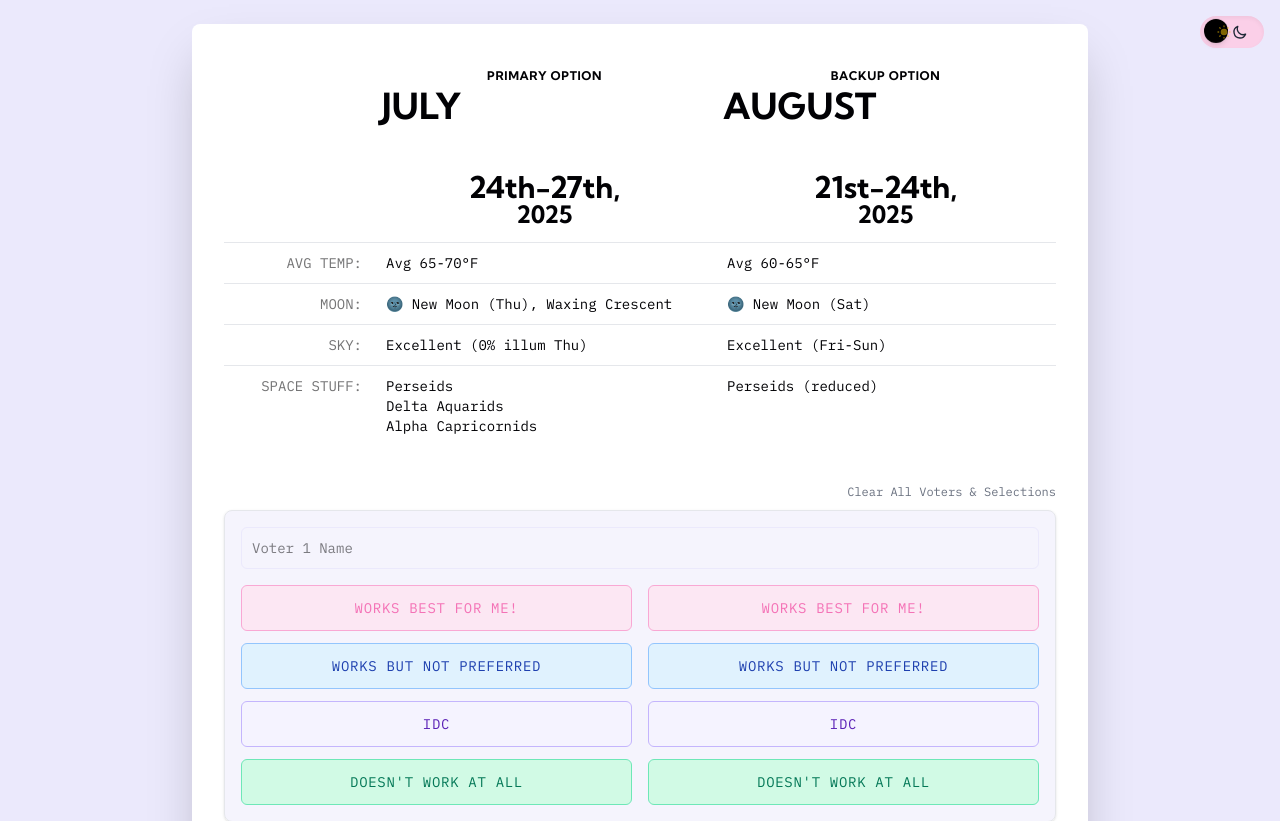
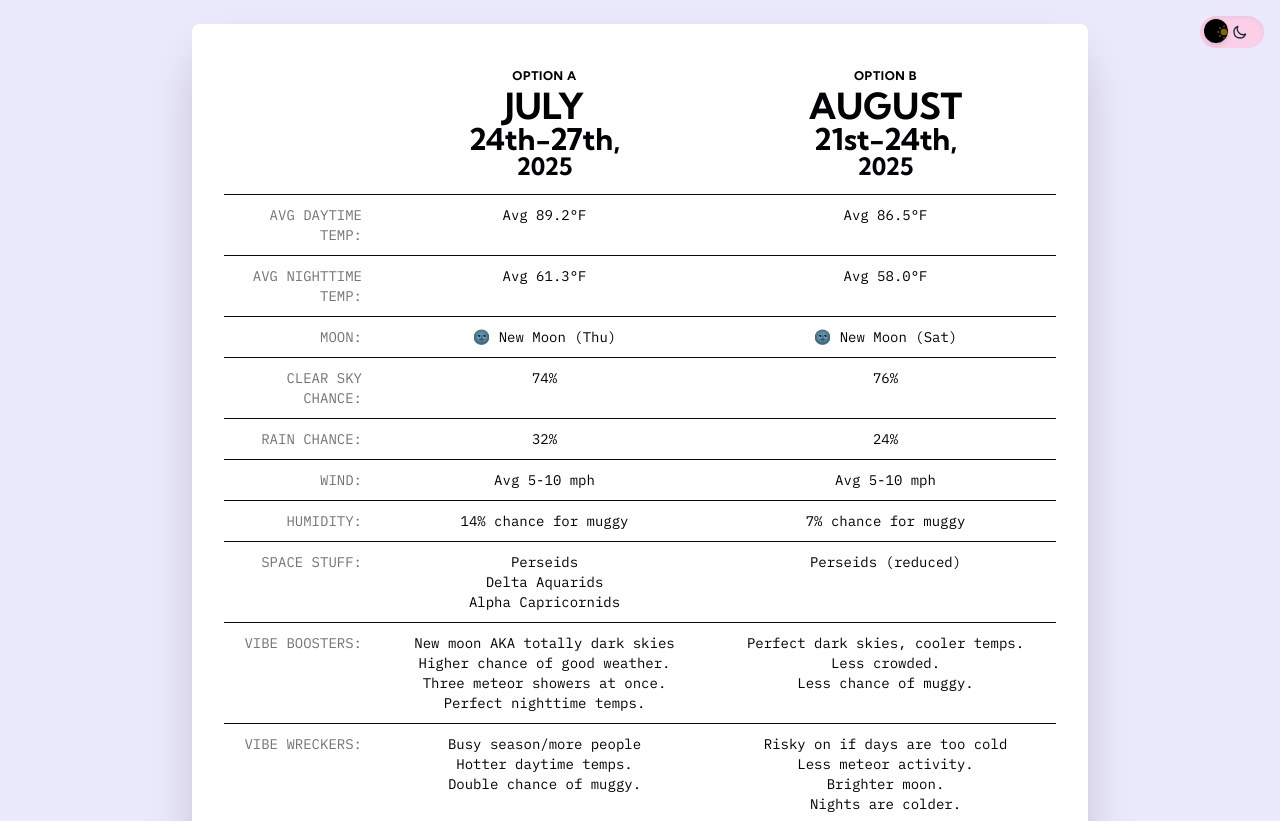
Before and after one commit to jordanlambrecht/float-trip-planner, a Next.js app: page / in a window 1280 px wide. Shown: the top 821 px of the page. Built offline with nearby package versions, Linux system fonts and the light colour scheme; no server answers; the database is empty.

Commit message:
feat: update TripDetails and TripOptionHeader components with enhanced weather details and improved layout

```diff
--- a/app/components/TripDetails.tsx
+++ b/app/components/TripDetails.tsx
@@ -14,7 +14,7 @@ function renderValue(val: string | string[]) {
 }
 
 const DetailRow = ({ label, value1, value2 }: DetailRowProps) => (
-  <div className='grid grid-cols-[auto_1fr_1fr] sm:grid-cols-[150px_1fr_1fr] items-baseline border-b border-gray py-2.5 last:border-b-0'>
+  <div className='grid grid-cols-[auto_1fr_1fr] sm:grid-cols-[150px_1fr_1fr] items-baseline border-b border-background-dm py-2.5 last:border-b-0 text-center'>
     <span className='pr-3 font-mono text-xs text-right uppercase sm:text-sm text-text/55 dark:text-text-dm/75'>
       {label}:
     </span>
@@ -34,9 +34,14 @@ interface TripDetailsProps {
 
 const TripDetails = ({ option1, option2 }: TripDetailsProps) => {
   return (
-    <div className='mb-6 border-t sm:mb-8 border-gray'>
+    <div className='mb-6 border-t sm:mb-8 border-background-dm'>
       <DetailRow
-        label='Avg Temp'
+        label='Avg Daytime Temp'
+        value1={option1.daytimeTemps}
+        value2={option2.daytimeTemps}
+      />
+      <DetailRow
+        label='Avg Nighttime Temp'
         value1={option1.eveningTemps}
         value2={option2.eveningTemps}
       />
@@ -46,15 +51,36 @@ const TripDetails = ({ option1, option2 }: TripDetailsProps) => {
         value2={option2.moonPhase}
       />
       <DetailRow
-        label='Sky'
-        value1={option1.darkSkyQuality}
-        value2={option2.darkSkyQuality}
+        label='Clear Sky Chance'
+        value1={option1.clearSkyChance}
+        value2={option2.clearSkyChance}
+      />
+      <DetailRow
+        label='Rain Chance'
+        value1={option1.rainChance}
+        value2={option2.rainChance}
+      />
+      <DetailRow label='Wind' value1={option1.wind} value2={option2.wind} />
+      <DetailRow
+        label='Humidity'
+        value1={option1.humidity}
+        value2={option2.humidity}
       />
       <DetailRow
         label='Space Stuff'
         value1={option1.meteorActivity}
         value2={option2.meteorActivity}
       />
+      <DetailRow
+        label='Vibe Boosters'
+        value1={option1.advantages}
+        value2={option2.advantages}
+      />
+      <DetailRow
+        label='Vibe Wreckers'
+        value1={option1.disadvantages}
+        value2={option2.disadvantages}
+      />
     </div>
   )
 }
--- a/app/components/TripOptionHeader.tsx
+++ b/app/components/TripOptionHeader.tsx
@@ -14,7 +14,7 @@ const TripOptionHeader = ({ option }: TripOptionHeaderProps) => {
         {option.subTitle}
       </p>
       <div className='mt-1'>
-        <h2 className='font-sans text-3xl font-bold leading-none sm:text-4xl text-text dark:text-text-dm'>
+        <h2 className='text-center text-3xl font-bold leading-none sm:text-4xl text-text dark:text-text-dm mb-0 pb-0'>
           {month}
         </h2>
         <h3 className='font-sans text-2xl font-medium leading-none sm:text-3xl text-text dark:text-text-dm'>
--- a/app/pollConfig.ts
+++ b/app/pollConfig.ts
@@ -9,22 +9,50 @@ export const tripOptionsStaticDetails: {
   option1: {
     id: "option_1",
     title: "JULY 24th-27th, 2025",
-    subTitle: "Primary Option",
-    eveningTemps: "Avg 65-70°F",
-    moonPhase: "🌚 New Moon (Thu), Waxing Crescent",
-    darkSkyQuality: "Excellent (0% illum Thu)",
+    subTitle: "Option A",
+    daytimeTemps: "Avg 89.2°F",
+    eveningTemps: "Avg 61.3°F",
+    moonPhase: "🌚 New Moon (Thu)",
+    clearSkyChance: "74%",
+    rainChance: "32%",
+    wind: "Avg 5-10 mph",
+    humidity: "14% chance for muggy",
     meteorActivity: ["Perseids", "Delta Aquarids", "Alpha Capricornids"],
-    advantage: "New moon + early meteor activity.",
+    advantages: [
+      "New moon AKA totally dark skies",
+      "Higher chance of good weather.",
+      "Three meteor showers at once.",
+      "Perfect nighttime temps.",
+    ],
+    disadvantages: [
+      "Busy season/more people",
+      "Hotter daytime temps.",
+      "Double chance of muggy.",
+    ],
   },
   option2: {
     id: "option_2",
     title: "AUGUST 21st-24th, 2025",
-    subTitle: "Backup Option",
-    eveningTemps: "Avg 60-65°F",
+    subTitle: "Option B",
+    daytimeTemps: "Avg 86.5°F",
+    eveningTemps: "Avg 58.0°F",
     moonPhase: "🌚 New Moon (Sat)",
-    darkSkyQuality: "Excellent (Fri-Sun)",
+    clearSkyChance: "76%",
+    rainChance: "24%",
+    wind: "Avg 5-10 mph",
+    humidity: "7% chance for muggy",
     meteorActivity: ["Perseids (reduced)"],
-    advantage: "Perfect dark skies, cooler temps.",
+    advantages: [
+      "Perfect dark skies, cooler temps.",
+      "Less crowded.",
+      "Less chance of muggy.",
+    ],
+    disadvantages: [
+      "Risky on if days are too cold",
+      "Less meteor activity.",
+      "Brighter moon.",
+      "Nights are colder.",
+    ],
   },
 }
 
```
